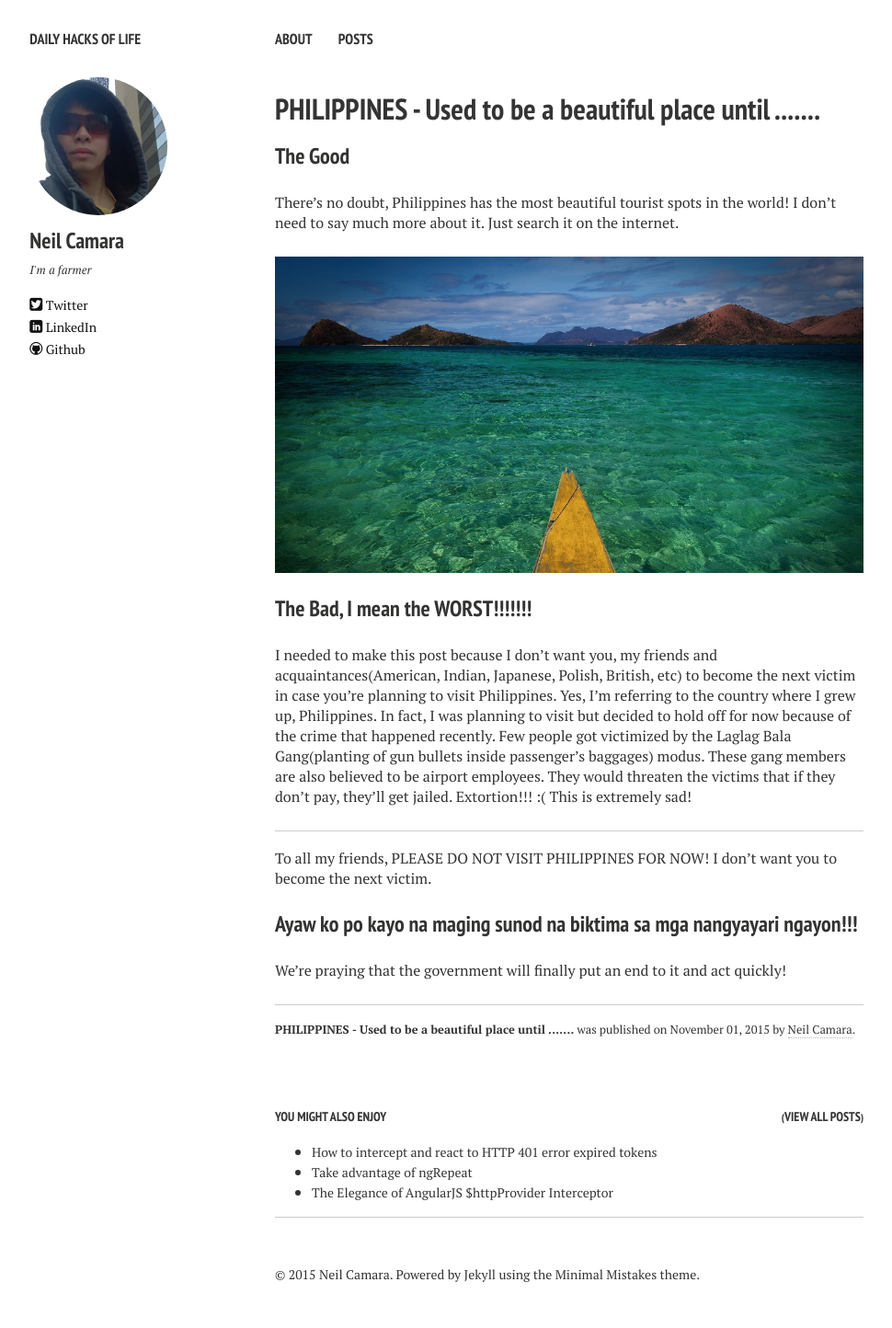
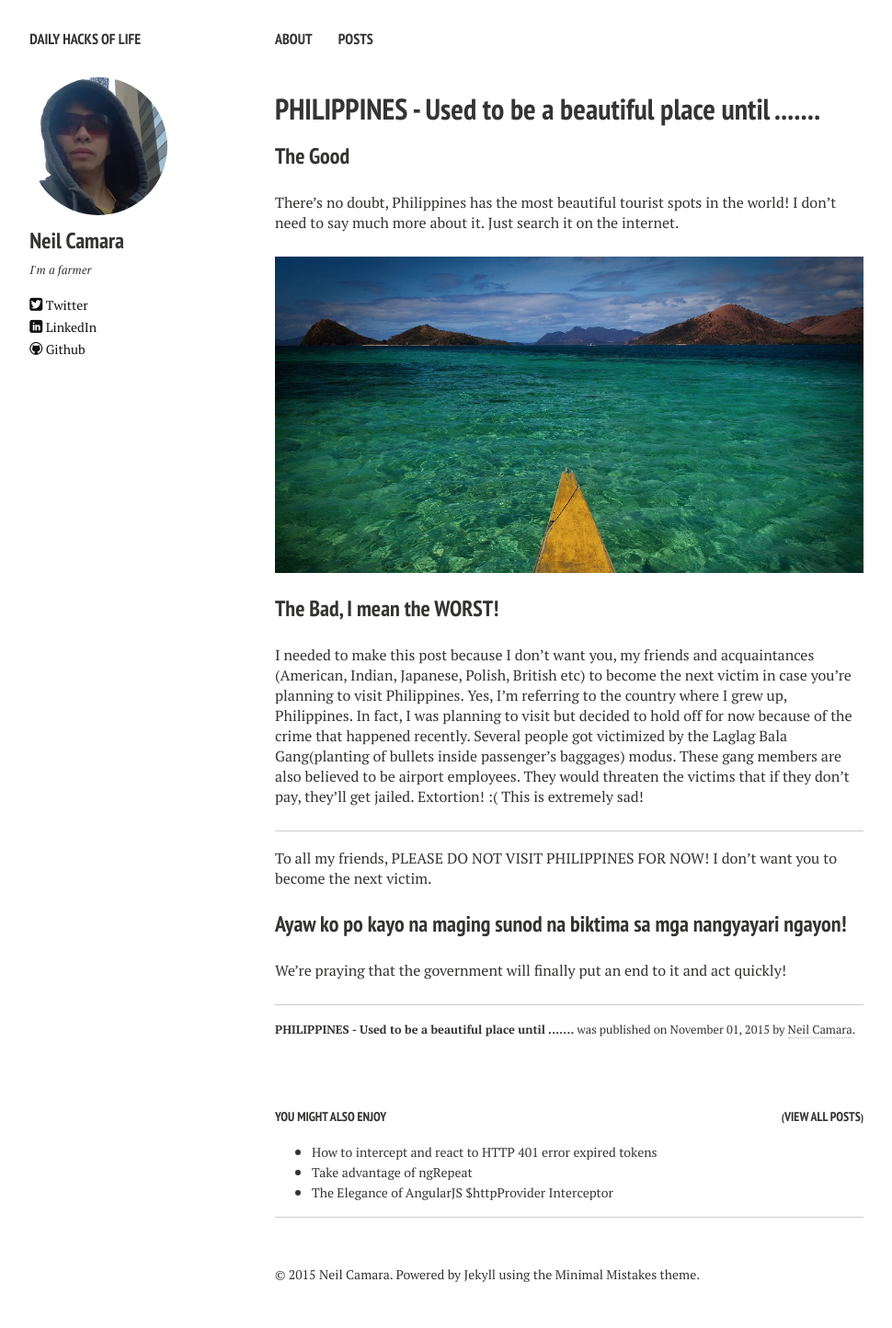
Before and after one commit to c0debreaker/c0debreaker.github.io, a Jekyll site: the page built from _posts/2015-11-01-mycountry-is-a-mess.md, in a window 1280 px wide. Shown: the whole page at 92% size, without its empty margins (21-991 px from the left). Built offline with Jekyll 4.4.1, drawn with Linux system fonts in a browser that asks for light colours; nearby versions of some CDN libraries.

Commit message:
modified sentence

```diff
--- a/_posts/2015-11-01-mycountry-is-a-mess.md
+++ b/_posts/2015-11-01-mycountry-is-a-mess.md
@@ -1,7 +1,7 @@
 ---
 layout: post
 title: PHILIPPINES - Used to be a beautiful place until .......
-description: "There's just too much bad things in the Philippines!!! :("
+description: "There's just too much bad things in the Philippines! :("
 tags: [crime, stealing]
 comments: true
 ---
@@ -14,13 +14,13 @@
     <a href="/images/yellowboat.jpg"><img src="/images/yellowboat.jpg"></a>
 </figure>
 
-### The Bad, I mean the WORST!!!!!!!
+### The Bad, I mean the WORST!
 
-I needed to make this post because I don't want you, my friends and acquaintances(American, Indian, Japanese, Polish, British, etc) to become the next victim in case you're planning to visit Philippines. Yes, I'm referring to the country where I grew up, Philippines. In fact, I was planning to visit but decided to hold off for now because of the crime that happened recently. Few people got victimized by the Laglag Bala Gang(planting of gun bullets inside passenger's baggages) modus. These gang members are also believed to be airport employees. They would threaten the victims that if they don't pay, they'll get jailed. Extortion!!! :( This is extremely sad!
+I needed to make this post because I don't want you, my friends and acquaintances (American, Indian, Japanese, Polish, British etc) to become the next victim in case you're planning to visit Philippines. Yes, I'm referring to the country where I grew up, Philippines. In fact, I was planning to visit but decided to hold off for now because of the crime that happened recently. Several people got victimized by the Laglag Bala Gang(planting of bullets inside passenger's baggages) modus. These gang members are also believed to be airport employees. They would threaten the victims that if they don't pay, they'll get jailed. Extortion! :( This is extremely sad!
 
 ---
 To all my friends, PLEASE DO NOT VISIT PHILIPPINES FOR NOW! I don't want you to become the next victim.
 
-### Ayaw ko po kayo na maging sunod na biktima sa mga nangyayari ngayon!!!
+### Ayaw ko po kayo na maging sunod na biktima sa mga nangyayari ngayon!
 
 We're praying that the government will finally put an end to it and act quickly!
```
